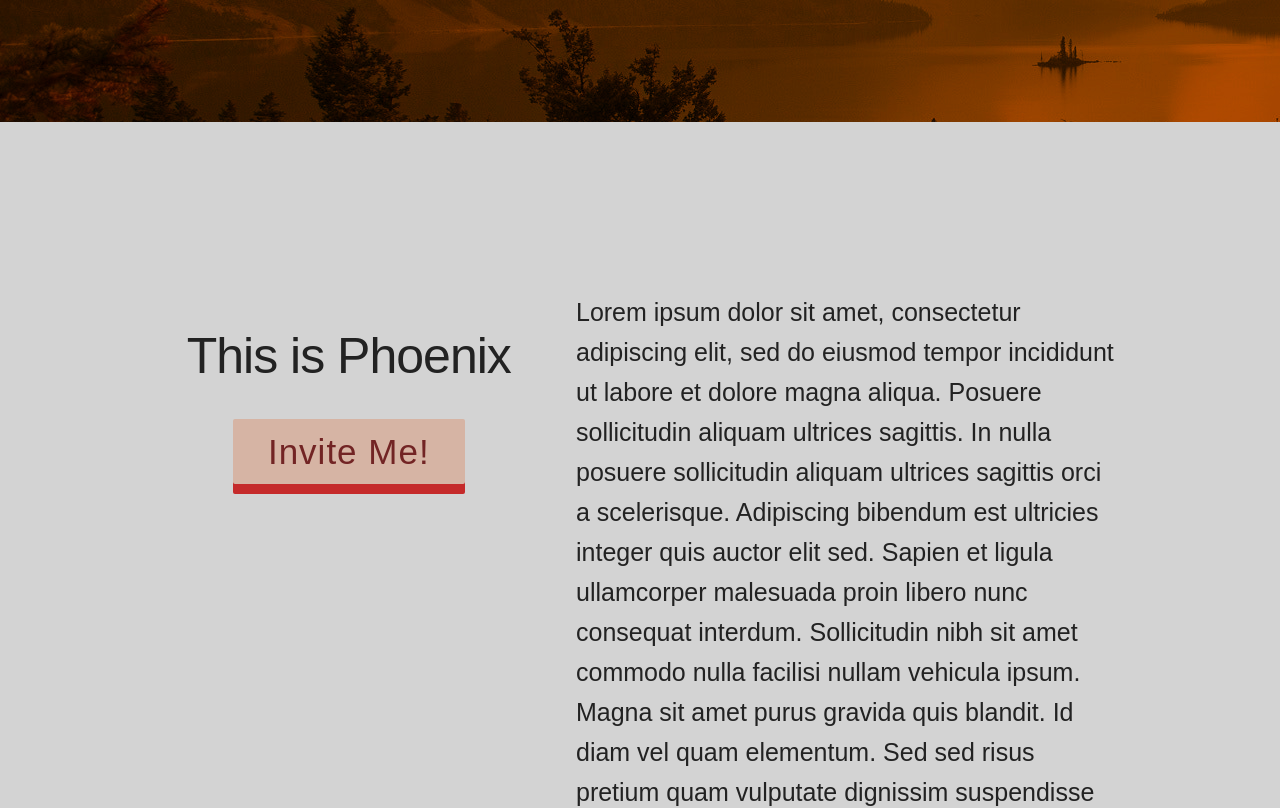
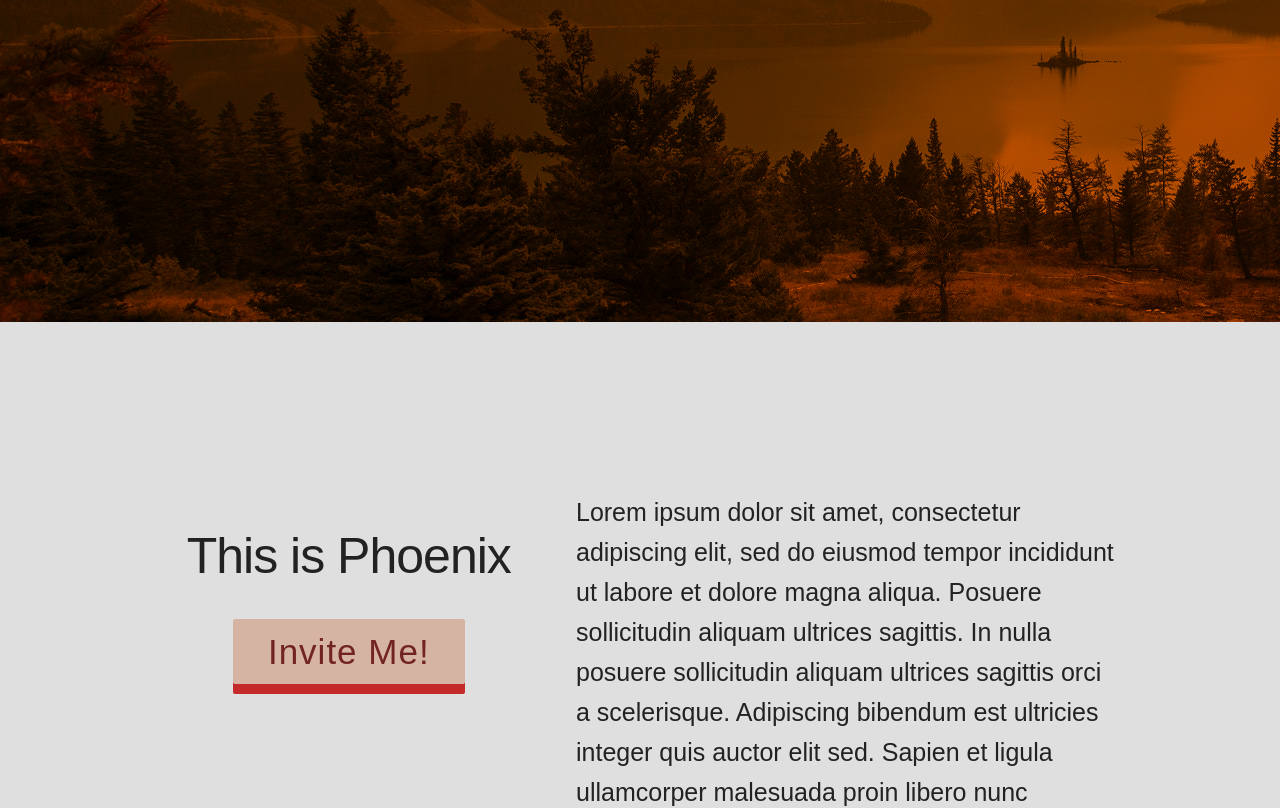
Before and after one commit to ajmwagar/phoenixwebsite, a Vue app: page / in a window 1280 px wide. Shown: the part 640-1448 px from the top of the page. Built offline with nearby package versions, Linux system fonts and the light colour scheme.

Commit message:
small tweaks

```diff
--- a/src/assets/css/main.css
+++ b/src/assets/css/main.css
@@ -25,6 +25,7 @@ p {
     font-size: 16vw;
     text-align: center;
     color: white;
+    padding-bottom: 200px;
 }
 
 @media screen and (min-width: 671px) {
@@ -92,7 +93,7 @@ p {
 }
 
 .content {
-    background-color: rgb(211, 211, 211);
+    background-color: rgb(223, 223, 223);
     font-size: 2.5rem;
     padding-top: 170px;
 }
```
